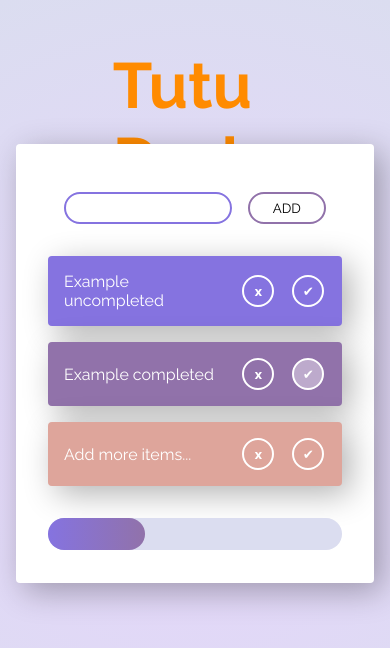
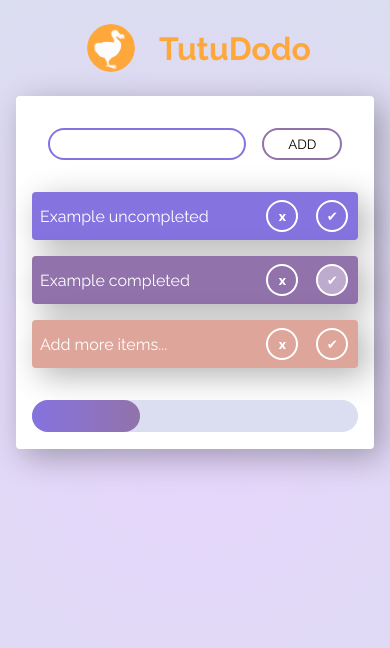
Before and after one commit to EmilyScripts/MDEM-TODO, a website: page index.html in a window 390 px wide. Drawn offline with Linux system fonts and the light colour scheme.

Commit message:
media queries, added logo

```diff
--- a/index.html
+++ b/index.html
@@ -9,7 +9,9 @@
   </head>
   <body>
     <header>
-      <h1>Tutu Dodo</h1>
+      <h1>TutuDodo</h1>
+      <img src="logo/dodo2.png">
+      <!-- <img src="logo/tutu2.png"> -->
     </header>
     <div id="wrapper">
     <form id="add-todo">
--- a/style.css
+++ b/style.css
@@ -12,7 +12,7 @@
   box-shadow: 0.5rem 0.5rem 2rem rgba(0,0,0,0.3);
   /* Added by Dom and Monika - centre vertically and offset from header */
   position: absolute;
-  top: 8rem;
+  top: 10rem;
   left: 50%;
   transform: translateX(-50%);
   border-radius: 0.25rem;
@@ -26,22 +26,35 @@ body {
 }
 
 h1 {
-  color: #ff8b00;
+  color: #fea83b;
   font-size: 4rem;
   margin-top: 0.5rem;
   margin-bottom: 0.5rem;
   margin-left: 0.5rem;
   margin-right: 0.5rem;
+  display: inline-flex;
+}
+
+img {
+  display: inline-flex;
+  margin: 0.5rem;
+  padding: 0.5rem;
+  border-radius: 50%;
+  max-height: 6rem;
+  max-width: 6rem;
 }
 
 header {
   position:fixed;
-  display:inline-block;
+  display:flex;
+  align-items: center;
+  flex-direction: row-reverse;
   top: 2rem;
   left: 50%;
   transform: translateX(-50%);
   padding: 0.5rem;
   padding-right: 0.5rem;
+  /* z-index: 1; */
 /*   background-color: #a64242; */
 }
 
@@ -51,6 +64,7 @@ header {
   background-color:aquamarine
   position: relative;
   display: flex;
+
 }
 
 #progress-container{
@@ -209,3 +223,29 @@ input[type="submit"]{
 .mark-button--done {
   background: rgba(255,255,255,0.4);
 }
+
+@media (max-width: 600px) {
+
+h1 {
+  font-size: 2rem;
+}
+
+img {
+  max-width: 4rem;
+  max-height: 4rem;
+}
+
+header {
+  top: 0;
+}
+
+#wrapper {
+  top: 5rem;
+  padding: 1rem;
+}
+
+#todo-container > ul > li {
+  padding: 0.5rem;
+}
+
+}
```
Also changed, not shown: logo/dodo2.png (added), logo/tutu2.png (added).
